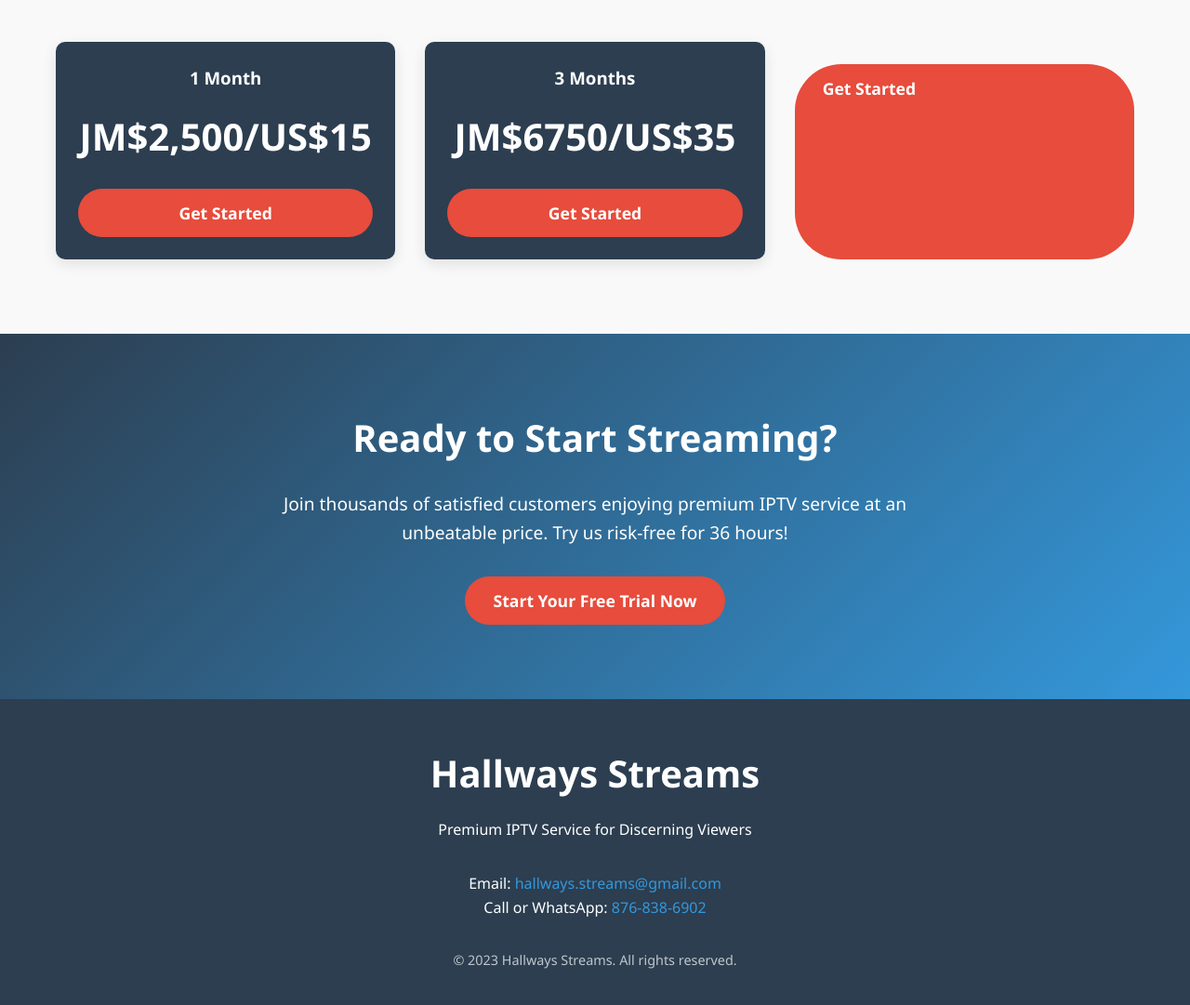
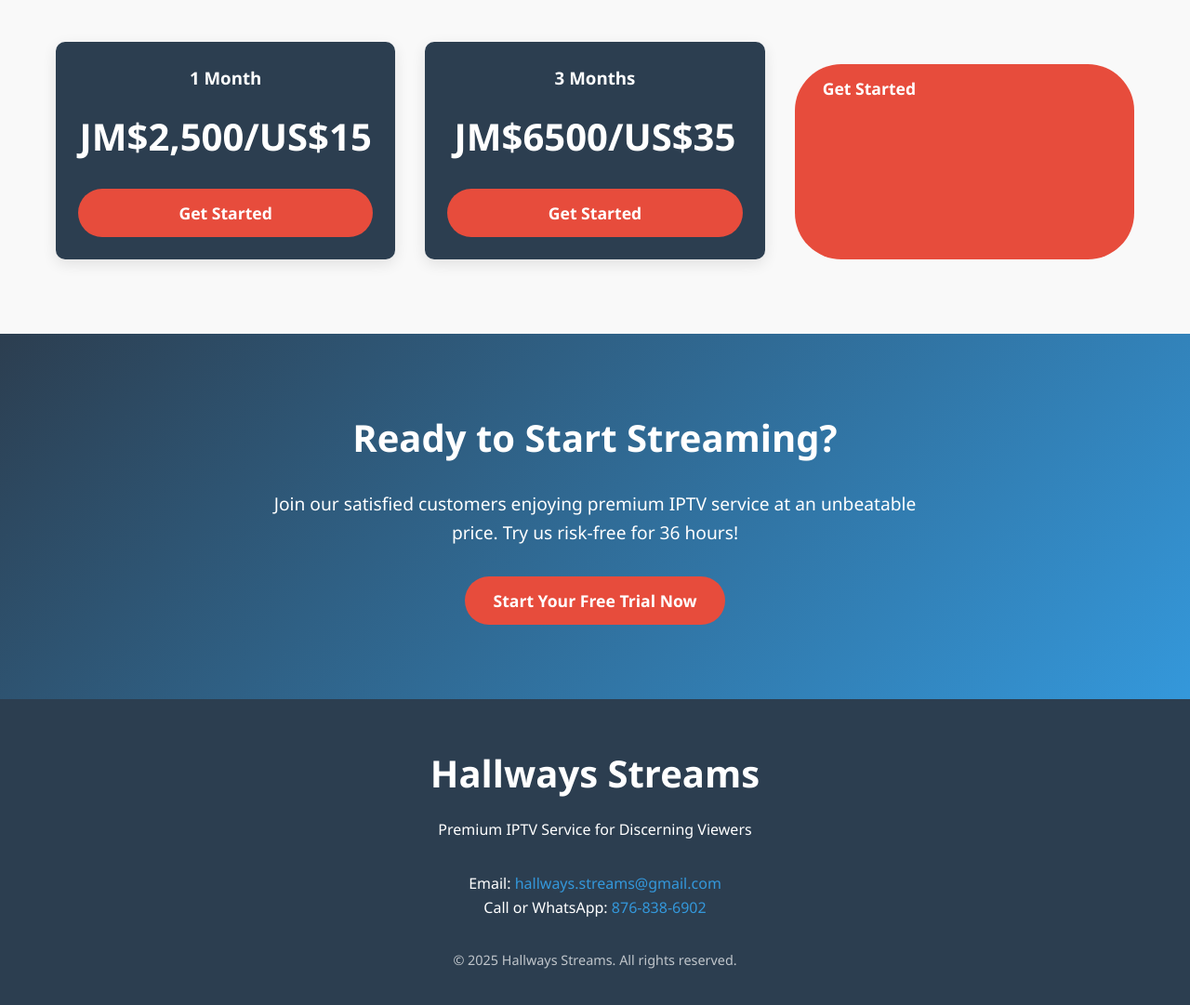
Before and after one commit to hallwaysstreams/iptv, a plain HTML site: page newsite.html in a window 1280 px wide. Shown: the part 1625-2706 px from the top of the page at 93% size. Drawn offline with Linux system fonts and the light colour scheme.

Commit message:
newsite.html

```diff
--- a/newsite.html
+++ b/newsite.html
@@ -321,7 +321,7 @@
                 <div class="pricing-card">
                     <div class="pricing-header">
                         <h3>3 Months</h3>
-                        <div class="pricing-price">JM$6750/US$35</div>
+                        <div class="pricing-price">JM$6500/US$35</div>
                         </ul>
                         <a href="#signup" class="btn" style="margin-top: 1.5rem; display: block;">Get Started</a>
                     </div>
@@ -337,7 +337,7 @@
     <section class="cta">
         <div class="container">
             <h2>Ready to Start Streaming?</h2>
-            <p>Join thousands of satisfied customers enjoying premium IPTV service at an unbeatable price. Try us risk-free for 36 hours!</p>
+            <p>Join our satisfied customers enjoying premium IPTV service at an unbeatable price. Try us risk-free for 36 hours!</p>
             <a href="#signup" class="btn">Start Your Free Trial Now</a>
         </div>
     </section>
@@ -353,7 +353,7 @@
             </div>
 
             <p style="margin-top: 2rem; font-size: 0.9rem; opacity: 0.7;">
-                &copy; 2023 Hallways Streams. All rights reserved.
+                &copy; 2025 Hallways Streams. All rights reserved.
             </p>
         </div>
     </footer>
@@ -368,9 +368,8 @@
                 <input type="tel" name="phone" placeholder="Phone Number" style="padding: 12px; border: 1px solid #ddd; border-radius: 5px;">
                 <select name="plan" required style="padding: 12px; border: 1px solid #ddd; border-radius: 5px;">
                     <option value="">Select Plan</option>
-                    <option value="1 Month">1 Month - $15</option>
-                    <option value="3 Months">3 Months - $35</option>
-                    <option value="12 Months">12 Months - $80</option>
+                    <option value="1 Month">1 Month - JM$2,500/US$15</option>
+                    <option value="3 Months">3 Months - JM$6500/US$35</option>
                 </select>
                 <button type="submit" class="btn" style="width: 100%;">Submit Request</button>
             </form>
```
